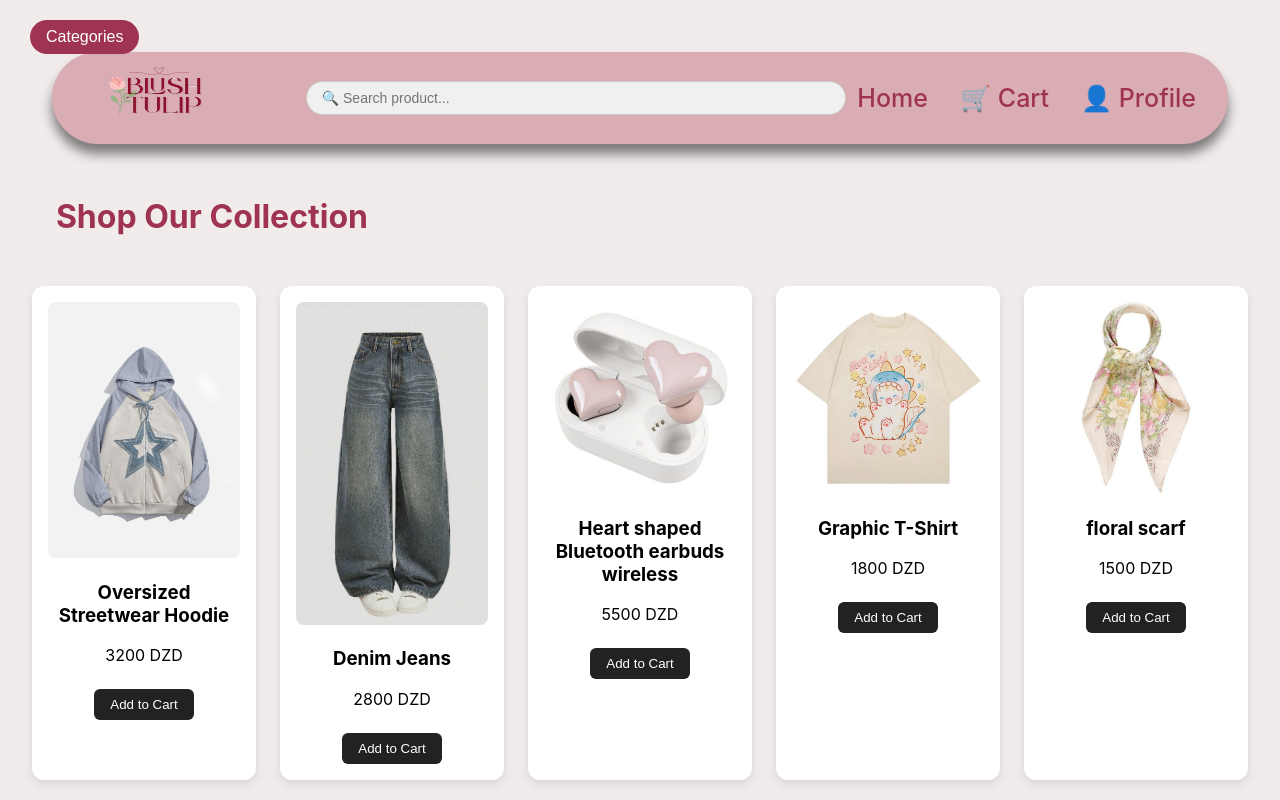
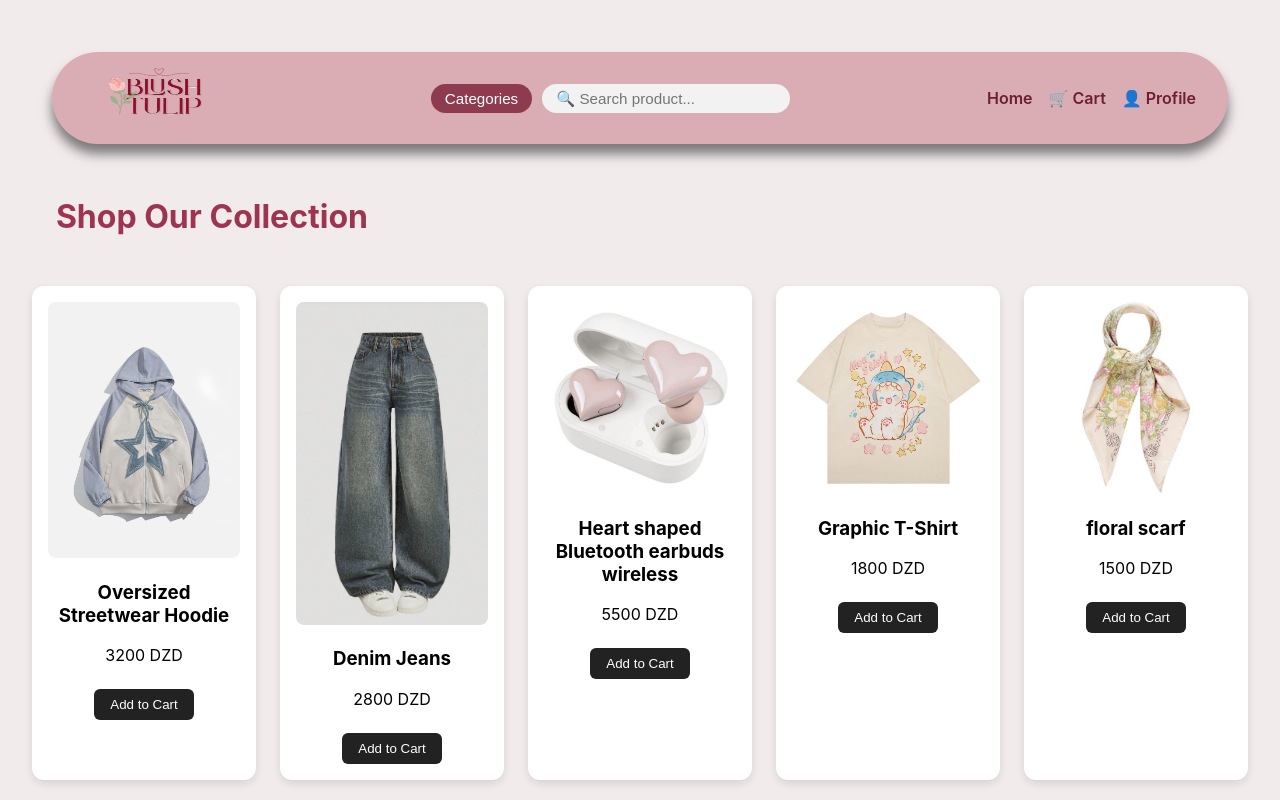
Before and after one commit to eleanor06/e-commerce-project, a React (Create React App) app: page / in a window 1280 px wide. Shown: the top 800 px of the page. Built offline with nearby package versions, Linux system fonts and the light colour scheme; the HTML template or start-up script is replaced by a standard one.

Commit message:
Update Navbar.css

```diff
--- a/src/styles/Navbar.css
+++ b/src/styles/Navbar.css
@@ -12,78 +12,87 @@
   position: relative;
 }
 
-/* Logo Styling */
-.logo {
-  font-size: 1.5rem;
-  font-weight: bold;
-  color: rgb(216, 210, 210);
-  text-decoration: none;
+
+.logo-img {
+  height: 70px; /* smaller logo */
+  width: auto;
+  border-radius: 50%;
 }
 
-/* Links Section */
+.search-container {
+  display: flex;
+  align-items: center;
+  gap: 10px;
+  flex-grow: 1;
+  justify-content: center;
+}
+
+.search-input {
+  padding: 6px 14px;
+  border-radius: 20px;
+  border: none;
+  width: 220px;
+  font-size: 0.95rem;
+  background-color: #f2f2f2;
+}
+
+.dropdown-btn {
+  background-color: #8e3b50;
+  color: #fff;
+  padding: 6px 14px; /* thinner button */
+  font-size: 0.95rem;
+  border: none;
+  border-radius: 20px;
+  cursor: pointer;
+}
+
+.dropdown-content {
+  position: absolute;
+  top: 100%;
+  left: 0;
+  background-color: #fff;
+  border: 1px solid #ccc;
+  border-radius: 8px;
+  box-shadow: 0 6px 12px rgba(0, 0, 0, 0.2);
+  z-index: 1000;
+  padding: 8px;
+}
+
+.dropdown-item {
+  padding: 5px 10px;
+  font-size: 0.95rem;
+  cursor: pointer;
+}
+
 .links {
   display: flex;
-  gap: 2rem;
   align-items: center;
-  font-size: 25px;
+  gap: 16px;
 }
 
 .links a {
-  color: rgb(158, 52, 82);
   text-decoration: none;
-  font-weight: 500;
+  font-weight: 600;
+  color: #6b1f34;
+  font-size: 1rem;
+}
+.dropdown-content {
+  position: absolute;
+  top: 100%;
+  left: 0;
+  background-color: #fff;
+  box-shadow: 0 4px 6px rgba(0,0,0,0.1);
+  z-index: 10;
+  border-radius: 10px;
+  padding: 10px 0;
+  display: none;
 }
 
-.links a:hover {
-  text-decoration: underline;
+.dropdown:hover .dropdown-content,
+.dropdown.open .dropdown-content {
+  display: block;
 }
 
-/* Cart Badge Styling */
-.cart-badge {
-  background: crimson;
-  color: white;
-  padding: 0.2rem 0.6rem;
-  border-radius: 50%;
-  margin-left: 0.4rem;
-  font-size: 0.75rem;
+.dropdown {
+  position: relative;
 }
-
-/* Search and Category Button Container */
-.search-container {
-  display: flex;
-  align-items: center;
-  justify-content: flex-start; /* Align items to the left */
-  gap: 60px; /* Space between the category button and search input */
-  flex-grow: 1;
-  max-width: 600px; /* Limit the width of the search container */
-}
-
-.dropdown-btn {
-  position: fixed;       /* Fix the button position */
-  top: 20px;             /* Distance from top */
-  left: 30px;            /* Distance from left */
-  z-index: 999;          /* Make sure it stays above other elements */
-  background-color: rgb(158, 52, 82);
-  color: white;
-  border: none;
-  padding: 8px 16px;
-  font-size: 16px;
-  cursor: pointer;
-  border-radius: 999px;
-}
-
-/* Category Button Hover Effect */
-.dropdown-btn:hover {
-  background-color: rgb(158, 52, 82);
-}
-
-/* Search Input Styling */
-.search-input {
-  width: 100%;
-  padding: 8px 15px;
-  border-radius: 999px;
-  border: 1px solid #ccc;
-  outline: none;
-  font-size: 14px;
-  background-color: #f0f0f0;
-}
```
